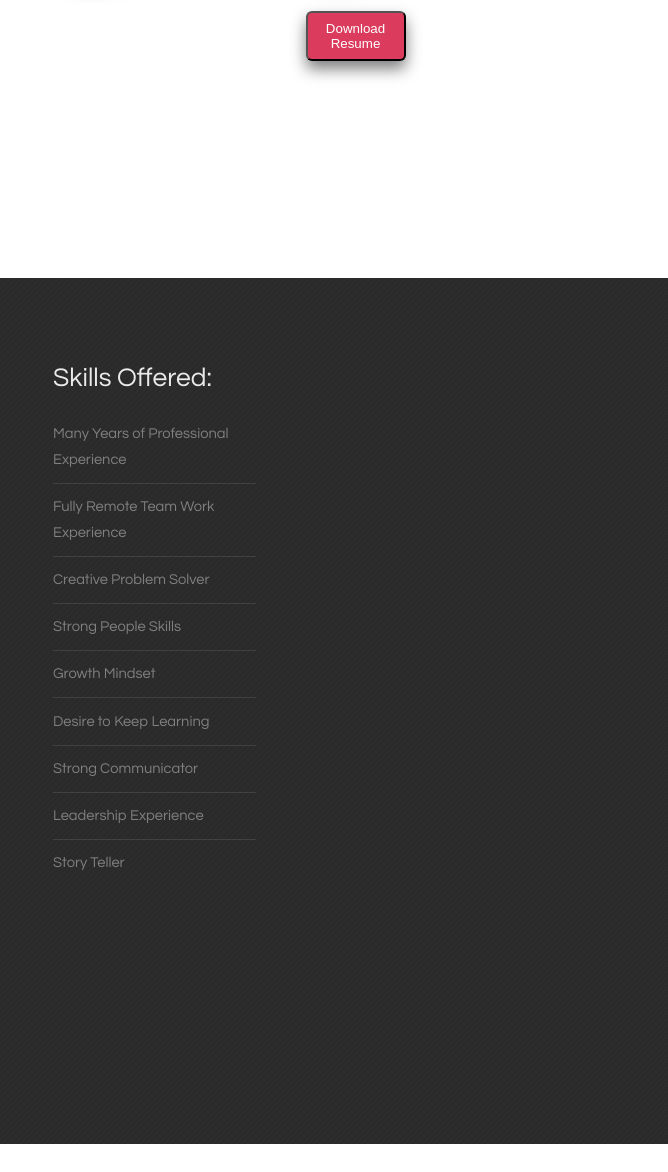
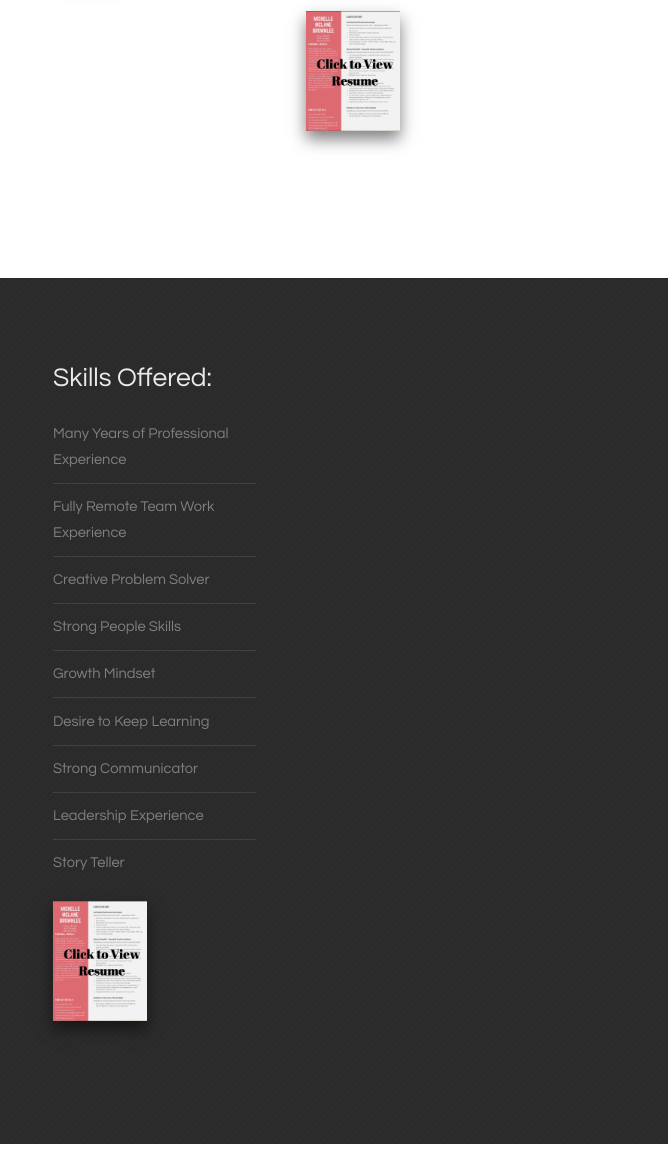
Before and after one commit to mbrownlee/Michelle, a plain HTML site: page index.html in a window 1280 px wide. Shown: the part 1648-2820 px from the top of the page, 612-1280 px from the left. Drawn offline with nearby package versions, Linux system fonts and the light colour scheme.

Commit message:
added resume

```diff
--- a/css/style.css
+++ b/css/style.css
@@ -37,15 +37,11 @@
 	max-height: auto;
 	border: solid black .1em;
 }
-.resume-btn {
-	width: 100px;
-	height: 50px;
-	background-color: #db3b5d;
-	color: white;
-	border-radius: 6px;
+.resume {
+	max-height: 120px;
 	box-shadow: 0px 8px 15px rgba(0, 0, 0, 0.5);
 }
-.resume-btn:hover {
+.resume:hover {
 	transform: scale(1.1);
 }
 .tech {
--- a/index.html
+++ b/index.html
@@ -147,7 +147,7 @@
 							</ul>
 					<div id="sidebar3" class="3u">
 						<section>
-							<button class="resume-btn"><a href="file:///Users/michelle/Downloads/Michelle%20McLane%20Brownlee.pdf"></a>Download Resume</button>
+						<a href="images/Michelle McLane Brownlee.pdf"><img class="resume" src="images/resumebutton.png" alt="resume button"></a>
 
 						</section>
 					</div>
@@ -198,6 +198,10 @@
 								<li class="fa fa-angle-right">Story Teller</li>
 
 							</ul>
+							<section>
+								<a href="images/Michelle McLane Brownlee.pdf"><img class="resume" src="images/resumebutton.png" alt="resume button"></a>
+
+								</section>
 						</section>
 					</div>
 				</div>
```
Also changed, not shown: images/resumebutton.png (added), 1 other file.
